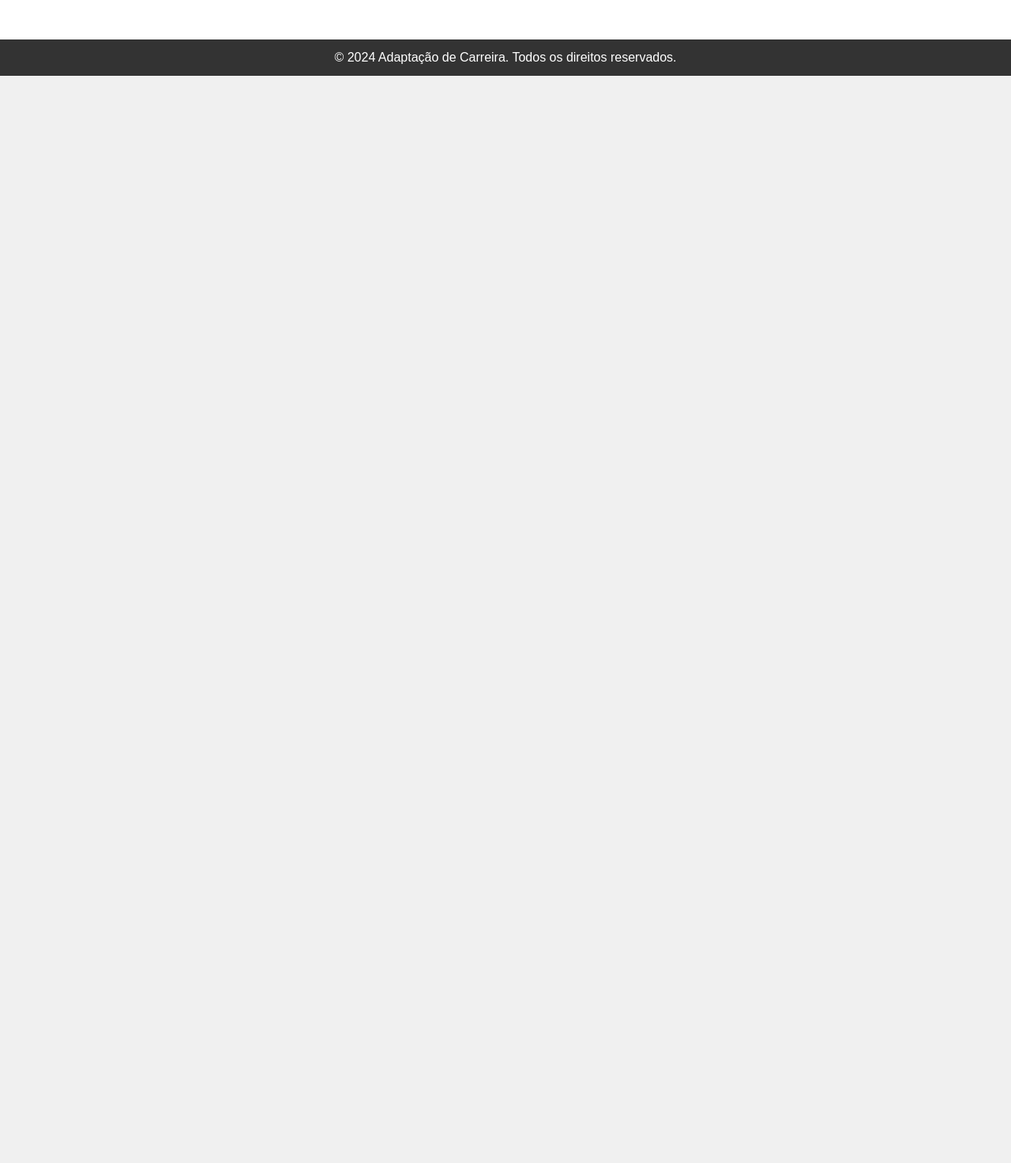
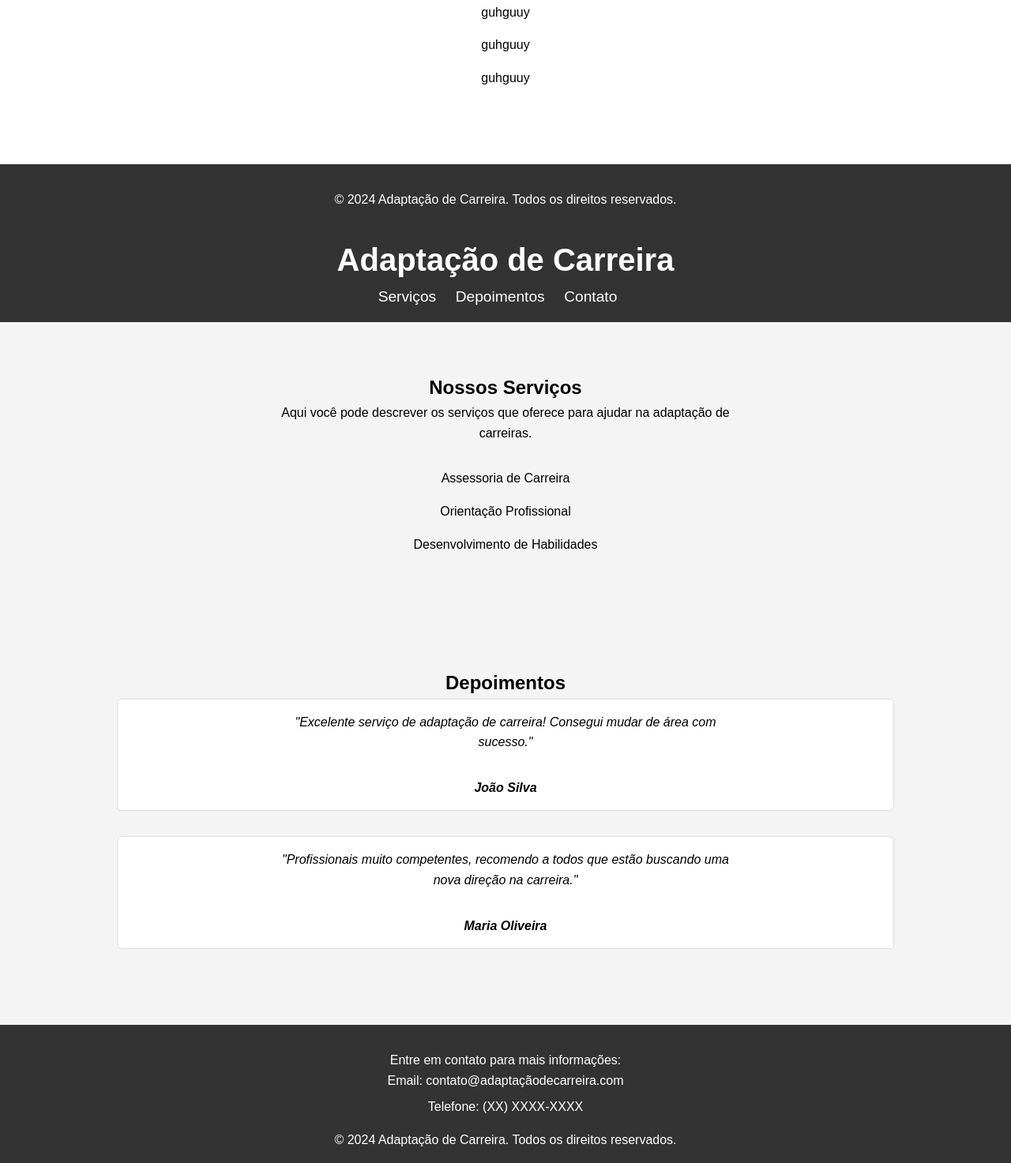
Before and after one commit to Ticole18/Agrinho-2024, a plain HTML site: page index.html in a window 1280 px wide. Shown: the part 743-2216 px from the top of the page at 79% size. Before the commit the page ends 839 px from the top, so only its background shows below. Drawn offline with Linux system fonts and the light colour scheme; a script that the page names is missing.

Commit message:
Add files via upload

```diff
--- a/index.html
+++ b/index.html
@@ -32,7 +32,11 @@
     <section id="recursos" class="recursos">
         <div class="container">
             <h2>Nossos Recursos</h2>
-            <!-- Lista de recursos aqui -->
+            <ul>
+                <li>guhguuy</li>
+                <li>guhguuy</li>
+                <li>guhguuy</li>
+            </ul>
         </div>
     </section>
 
@@ -45,3 +49,67 @@
     <script src="scripts.js"></script>
 </body>
 </html>
+
+<html lang="pt-br">
+
+<head>
+    <meta charset="UTF-8">
+    <meta name="viewport" content="width=device-width, initial-scale=1.0">
+    <title>Adaptação de Carreira - Seu Site</title>
+    <link rel="stylesheet" href="styles.css">
+</head>
+
+<body>
+    <header>
+        <div class="container">
+            <h1>Adaptação de Carreira</h1>
+            <nav>
+                <ul>
+                    <li><a href="#servicos">Serviços</a></li>
+                    <li><a href="#depoimentos">Depoimentos</a></li>
+                    <li><a href="#contato">Contato</a></li>
+                </ul>
+            </nav>
+        </div>
+    </header>
+
+    <section id="servicos">
+        <div class="container">
+            <h2>Nossos Serviços</h2>
+            <p>Aqui você pode descrever os serviços que oferece para ajudar na adaptação de carreiras.</p>
+            <ul>
+                <li>Assessoria de Carreira</li>
+                <li>Orientação Profissional</li>
+                <li>Desenvolvimento de Habilidades</li>
+            </ul>
+        </div>
+    </section>
+
+    <section id="depoimentos">
+        <div class="container">
+            <h2>Depoimentos</h2>
+            <div class="testimonial">
+                <p>"Excelente serviço de adaptação de carreira! Consegui mudar de área com sucesso."</p>
+                <cite>João Silva</cite>
+            </div>
+            <div class="testimonial">
+                <p>"Profissionais muito competentes, recomendo a todos que estão buscando uma nova direção na carreira."</p>
+                <cite>Maria Oliveira</cite>
+            </div>
+        </div>
+    </section>
+
+    <footer id="contato">
+        <div class="container">
+            <p>Entre em contato para mais informações:</p>
+            <ul>
+                <li>Email: contato@adaptaçãodecarreira.com</li>
+                <li>Telefone: (XX) XXXX-XXXX</li>
+            </ul>
+            <p>&copy; 2024 Adaptação de Carreira. Todos os direitos reservados.</p>
+        </div>
+    </footer>
+
+</body>
+
+</html>
--- a/styles.css
+++ b/styles.css
@@ -9,8 +9,8 @@
 body {
     font-family: Arial, sans-serif;
     line-height: 1.6;
-    background-color: #f0f0f0;
-    color: #333;
+    background-color: #fcfcfc;
+    color: #000000;
 }
 
 .container {
@@ -40,7 +40,7 @@ nav ul li {
 }
 
 nav ul li a {
-    color: #fff;
+    color: #0a0a0a;
     text-decoration: none;
     font-size: 1.2em;
 }
@@ -49,7 +49,7 @@ nav ul li a {
     background-image: url('hero-bg.jpg');
     background-size: cover;
     background-position: center;
-    color: #fff;
+    color: #000000;
     text-align: center;
     padding: 100px 0;
 }
@@ -91,3 +91,118 @@ footer {
     text-align: center;
     padding: 10px 0;
 }
+
+
+
+
+
+
+/* Estilos gerais */
+body {
+    font-family: Arial, sans-serif;
+    line-height: 1.6;
+    margin: 0;
+    padding: 0;
+}
+
+.container {
+    width: 80%;
+    margin: 0 auto;
+    max-width: 1200px;
+}
+
+/* Estilos do cabeçalho */
+header {
+    background-color: #333;
+    color: #fff;
+    padding: 1em 0;
+    text-align: center;
+}
+
+header h1 {
+    margin: 0;
+}
+
+header nav ul {
+    list-style-type: none;
+    padding: 0;
+}
+
+header nav ul li {
+    display: inline;
+    margin-right: 20px;
+}
+
+header nav ul li a {
+    color: #fff;
+    text-decoration: none;
+}
+
+header nav ul li a:hover {
+    text-decoration: underline;
+}
+
+/* Estilos das seções */
+section {
+    padding: 4em 0;
+    background-color: #f4f4f4;
+    text-align: center;
+}
+dutor
+section h2 {
+    margin-bottom: 1em;
+}
+
+section p {
+    max-width: 600px;
+    margin: 0 auto 2em;
+}
+
+ul {
+    list-style-type: none;
+    padding: 0;
+}
+
+ul li {
+    margin-bottom: 1em;
+}
+
+/* Estilos dos depoimentos */
+.testimonial {
+    margin-bottom: 2em;
+    padding: 1em;
+    background-color: #fff;
+    border: 1px solid #ddd;
+    border-radius: 5px;
+}
+
+.testimonial p {
+    font-style: italic;
+}
+
+.testimonial cite {
+    display: block;
+    margin-top: 1em;
+    font-weight: bold;
+}
+
+/* Estilos do rodapé */
+footer {
+    background-color: #333;
+    color: #fff;
+    padding: 1em 0;
+    text-align: center;
+}
+
+footer ul {
+    list-style-type: none;
+    padding: 0;
+}
+
+footer ul li {
+    margin-bottom: 0.5em;
+}
+
+footer p {
+    margin: 1em 0 0;
+}
```
Also changed, not shown: img/576e7222cdb5c3652d3c04387932784e.jpeg (added), img/colheitadeira.jpg (added).
